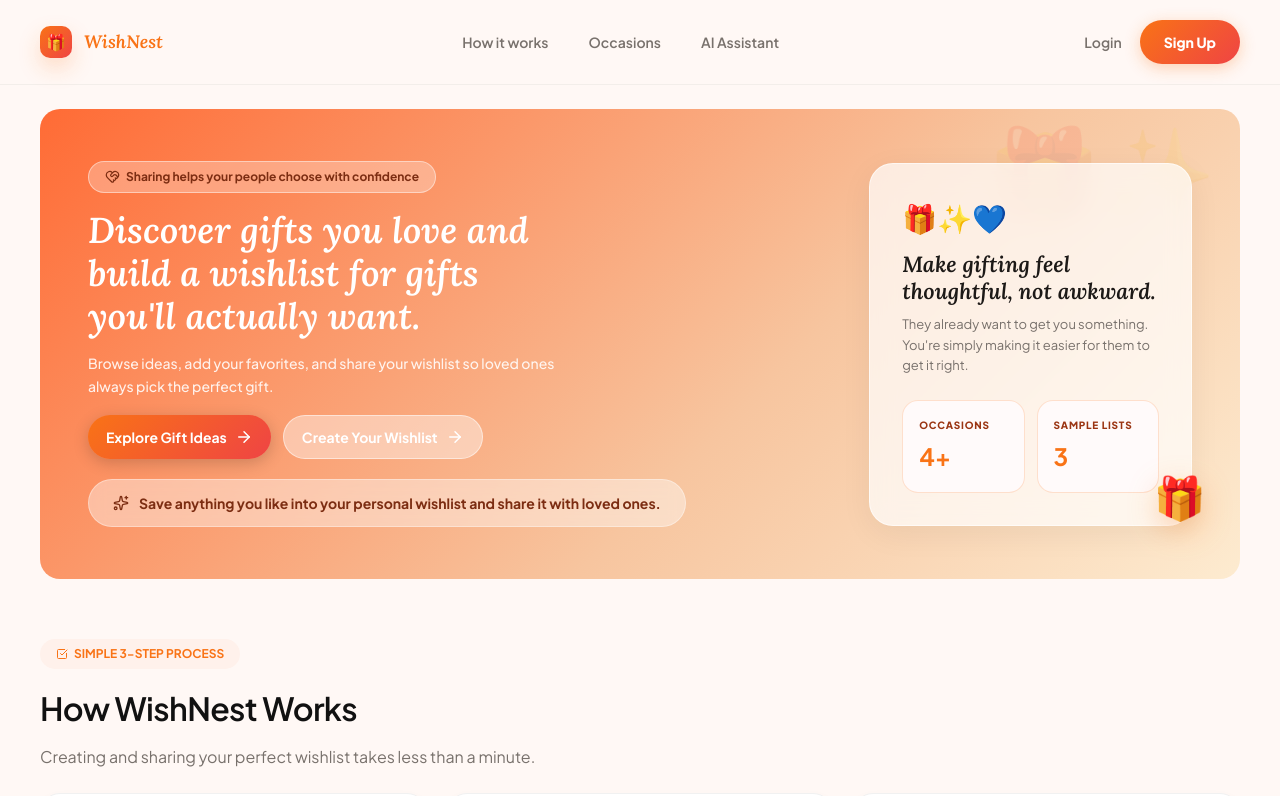
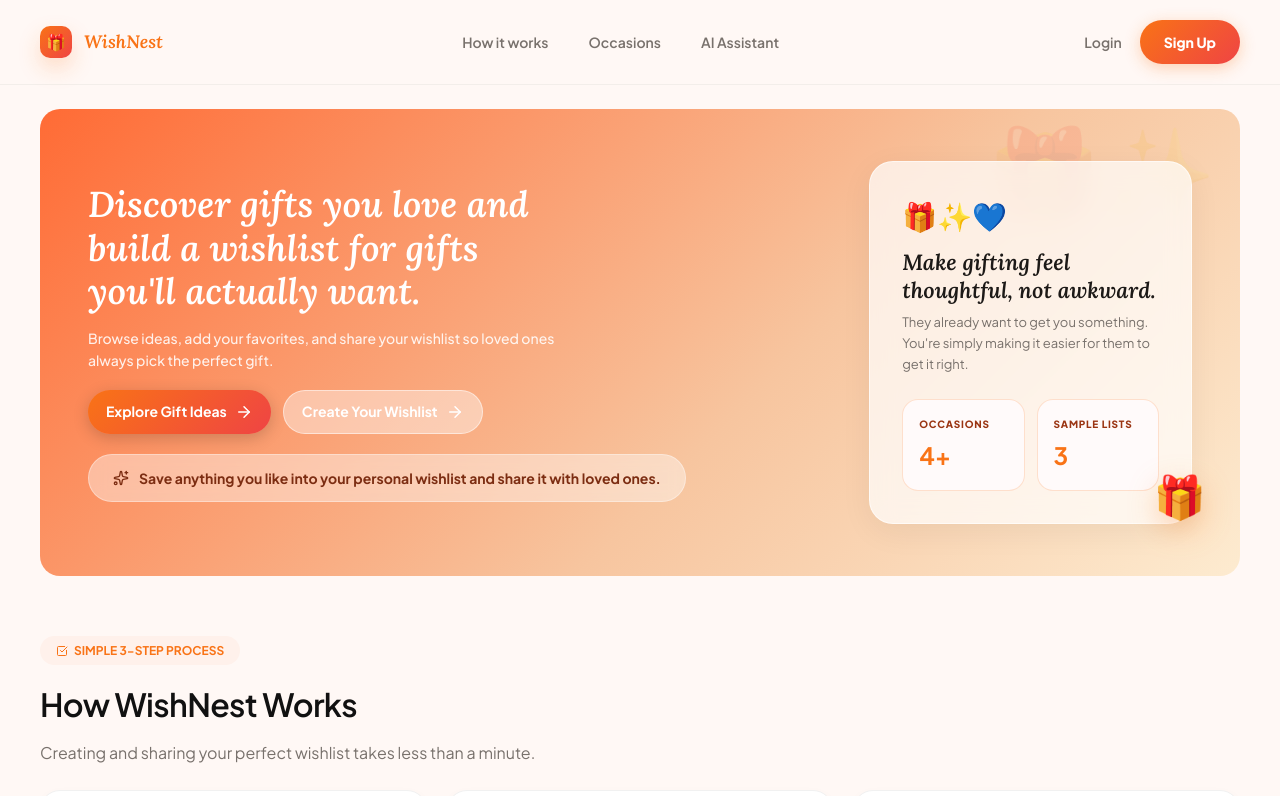
Before and after one commit to Yatish05/wishnest, a React (Vite) app: page / in a window 1280 px wide. Shown: the top 796 px of the page. Built offline with nearby package versions, Linux system fonts and the light colour scheme; no server answers.

Commit message:
docs: remove hero kicker tag

```diff
--- a/src/pages/LandingPage.jsx
+++ b/src/pages/LandingPage.jsx
@@ -118,10 +118,6 @@ export default function LandingPage() {
           <div className="landing-hero__banner">
             <div className="landing-hero__container">
               <div className="landing-hero__copy">
-                <div className="landing-kicker">
-                  <HeartHandshake size={15} />
-                  <span>Sharing helps your people choose with confidence</span>
-                </div>
 
                 <h1 className="landing-title">
                   Discover gifts you love and build a wishlist for gifts you&apos;ll actually want.
```
